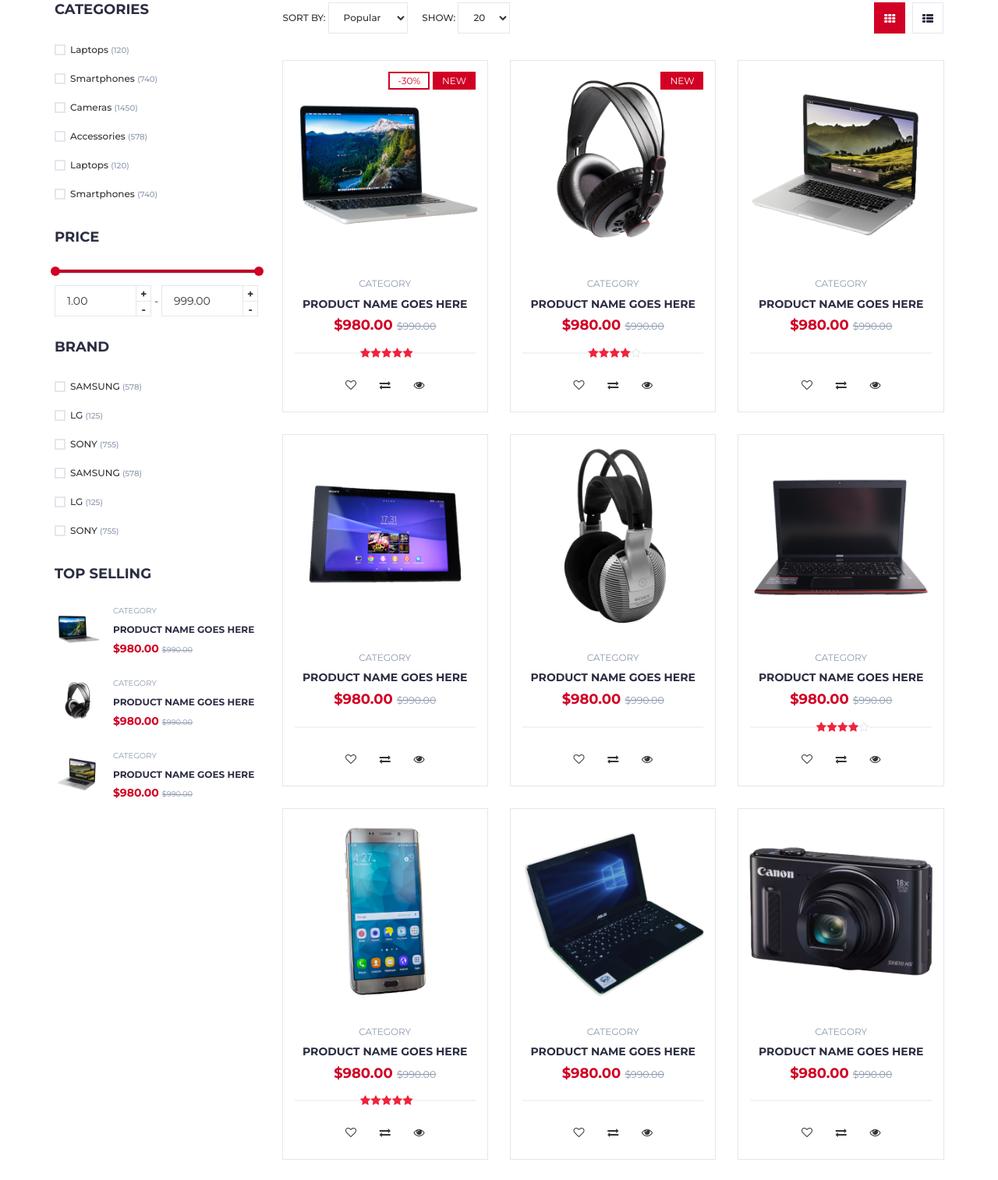
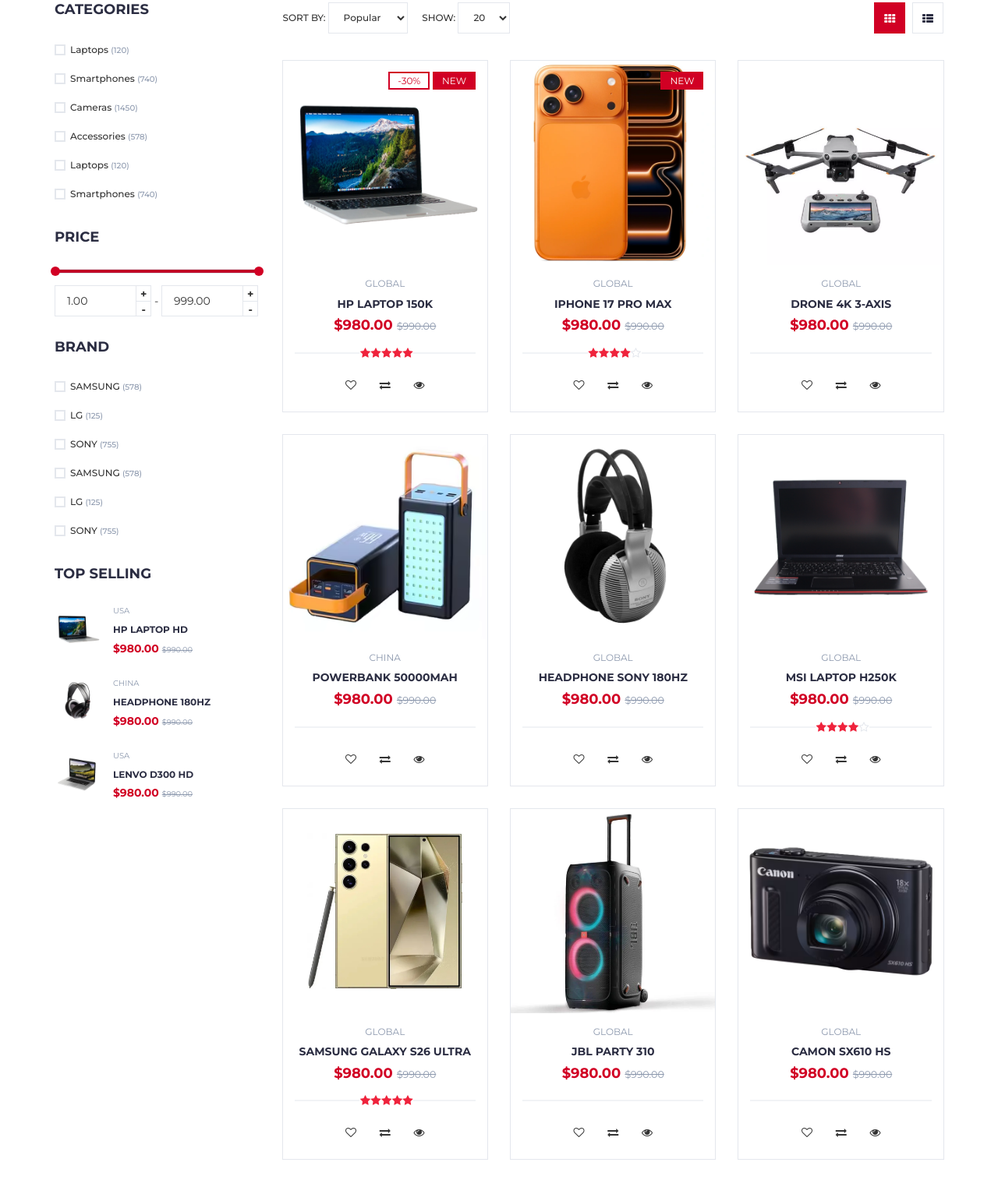
Before and after one commit to satan004/myweb_electro, a plain HTML site: page Page/store.html in a window 1280 px wide. Shown: the part 320-1834 px from the top of the page at 78% size. Drawn offline with Linux system fonts and the light colour scheme.

Commit message:
add code

```diff
--- a/Page/store.html
+++ b/Page/store.html
@@ -274,8 +274,8 @@
 								<img src="../img/product01.png" alt="">
 							</div>
 							<div class="product-body">
-								<p class="product-category">Category</p>
-								<h3 class="product-name"><a href="#">product name goes here</a></h3>
+								<p class="product-category">USA</p>
+								<h3 class="product-name"><a href="#">HP laptop hd</a></h3>
 								<h4 class="product-price">$980.00 <del class="product-old-price">$990.00</del></h4>
 							</div>
 						</div>
@@ -285,8 +285,8 @@
 								<img src="../img/product02.png" alt="">
 							</div>
 							<div class="product-body">
-								<p class="product-category">Category</p>
-								<h3 class="product-name"><a href="#">product name goes here</a></h3>
+								<p class="product-category">China</p>
+								<h3 class="product-name"><a href="#">Headphone 180Hz</a></h3>
 								<h4 class="product-price">$980.00 <del class="product-old-price">$990.00</del></h4>
 							</div>
 						</div>
@@ -296,8 +296,8 @@
 								<img src="../img/product03.png" alt="">
 							</div>
 							<div class="product-body">
-								<p class="product-category">Category</p>
-								<h3 class="product-name"><a href="#">product name goes here</a></h3>
+								<p class="product-category">USA</p>
+								<h3 class="product-name"><a href="#">LENVO D300 hd</a></h3>
 								<h4 class="product-price">$980.00 <del class="product-old-price">$990.00</del></h4>
 							</div>
 						</div>
@@ -340,8 +340,8 @@
 									</div>
 								</div>
 								<div class="product-body">
-									<p class="product-category">Category</p>
-									<h3 class="product-name"><a href="#">product name goes here</a></h3>
+									<p class="product-category">GLOBAL</p>
+									<h3 class="product-name"><a href="#">HP laptop 150k</a></h3>
 									<h4 class="product-price">$980.00 <del class="product-old-price">$990.00</del></h4>
 									<div class="product-rating">
 										<i class="fa fa-star"></i>
@@ -369,14 +369,14 @@
 						<div class="col-md-4 col-xs-6">
 							<div class="product">
 								<div class="product-img">
-									<img src="../img/product02.png" alt="">
+									<img src="../img/Phone/iPhone-17-Pro-Max.webp" alt="">
 									<div class="product-label">
 										<span class="new">NEW</span>
 									</div>
 								</div>
 								<div class="product-body">
-									<p class="product-category">Category</p>
-									<h3 class="product-name"><a href="#">product name goes here</a></h3>
+									<p class="product-category">GLOBAL</p>
+									<h3 class="product-name"><a href="#">iPhone 17 Pro Max</a></h3>
 									<h4 class="product-price">$980.00 <del class="product-old-price">$990.00</del></h4>
 									<div class="product-rating">
 										<i class="fa fa-star"></i>
@@ -405,11 +405,11 @@
 						<div class="col-md-4 col-xs-6">
 							<div class="product">
 								<div class="product-img">
-									<img src="../img/product03.png" alt="">
+									<img src="../img/drone/Drone Mavic 3.webp" alt="">
 								</div>
 								<div class="product-body">
-									<p class="product-category">Category</p>
-									<h3 class="product-name"><a href="#">product name goes here</a></h3>
+									<p class="product-category">GLOBAL</p>
+									<h3 class="product-name"><a href="#">Drone 4k 3-Axis</a></h3>
 									<h4 class="product-price">$980.00 <del class="product-old-price">$990.00</del></h4>
 									<div class="product-rating">
 									</div>
@@ -433,11 +433,11 @@
 						<div class="col-md-4 col-xs-6">
 							<div class="product">
 								<div class="product-img">
-									<img src="../img/product04.png" alt="">
+									<img src="../img/powerbank/Power-Bank-50000mAh.avif" alt="">
 								</div>
 								<div class="product-body">
-									<p class="product-category">Category</p>
-									<h3 class="product-name"><a href="#">product name goes here</a></h3>
+									<p class="product-category">China</p>
+									<h3 class="product-name"><a href="#">powerbank 50000mAh</a></h3>
 									<h4 class="product-price">$980.00 <del class="product-old-price">$990.00</del></h4>
 									<div class="product-rating">
 									</div>
@@ -465,8 +465,8 @@
 									<img src="../img/product05.png" alt="">
 								</div>
 								<div class="product-body">
-									<p class="product-category">Category</p>
-									<h3 class="product-name"><a href="#">product name goes here</a></h3>
+									<p class="product-category">GLOBAL</p>
+									<h3 class="product-name"><a href="#">Headphone sony 180Hz</a></h3>
 									<h4 class="product-price">$980.00 <del class="product-old-price">$990.00</del></h4>
 									<div class="product-rating">
 									</div>
@@ -492,8 +492,8 @@
 									<img src="../img/product06.png" alt="">
 								</div>
 								<div class="product-body">
-									<p class="product-category">Category</p>
-									<h3 class="product-name"><a href="#">product name goes here</a></h3>
+									<p class="product-category">GLOBAL</p>
+									<h3 class="product-name"><a href="#">msi laptop h250k</a></h3>
 									<h4 class="product-price">$980.00 <del class="product-old-price">$990.00</del></h4>
 									<div class="product-rating">
 										<i class="fa fa-star"></i>
@@ -523,11 +523,11 @@
 						<div class="col-md-4 col-xs-6">
 							<div class="product">
 								<div class="product-img">
-									<img src="../img/product07.png" alt="">
+									<img src="../img/Phone/Samsung-Galaxy-S26-Ultra.webp" alt="">
 								</div>
 								<div class="product-body">
-									<p class="product-category">Category</p>
-									<h3 class="product-name"><a href="#">product name goes here</a></h3>
+									<p class="product-category">GLOBAL</p>
+									<h3 class="product-name"><a href="#">Samsung Galaxy S26 Ultra</a></h3>
 									<h4 class="product-price">$980.00 <del class="product-old-price">$990.00</del></h4>
 									<div class="product-rating">
 										<i class="fa fa-star"></i>
@@ -554,11 +554,11 @@
 						<div class="col-md-4 col-xs-6">
 							<div class="product">
 								<div class="product-img">
-									<img src="../img/product08.png" alt="">
+									<img src="../img/Speaker/JBL party 310.webp" alt="">
 								</div>
 								<div class="product-body">
-									<p class="product-category">Category</p>
-									<h3 class="product-name"><a href="#">product name goes here</a></h3>
+									<p class="product-category">GLOBAL</p>
+									<h3 class="product-name"><a href="#">JBL PARTY 310 </a></h3>
 									<h4 class="product-price">$980.00 <del class="product-old-price">$990.00</del></h4>
 									<div class="product-rating">
 									</div>
@@ -586,8 +586,8 @@
 									<img src="../img/Camera/Camera3.png" alt="">
 								</div>
 								<div class="product-body">
-									<p class="product-category">Category</p>
-									<h3 class="product-name"><a href="#">product name goes here</a></h3>
+									<p class="product-category">GLOBAL</p>
+									<h3 class="product-name"><a href="#">camon sx610 hs</a></h3>
 									<h4 class="product-price">$980.00 <del class="product-old-price">$990.00</del></h4>
 									<div class="product-rating">
 									</div>
@@ -663,7 +663,7 @@
 							<ul class="footer-links">
 								<li><a href="#"><i class="fa fa-map-marker"></i>1734 Stonecoal Road</a></li>
 								<li><a href="#"><i class="fa fa-phone"></i>+855-99-93-30-35</a></li>
-								<li><a href="#"><i class="fa fa-envelope-o"></i>special.elictro@email.com</a></li>
+								<li><a href="#"><i class="fa fa-envelope-o"></i>special.electro@email.com</a></li>
 							</ul>
 						</div>
 					</div>
```
Also changed, not shown: Page/blank.html (+1 -1 lines), Page/checkout.html (+1 -1 lines), Page/product.html (+19 -19 lines).
